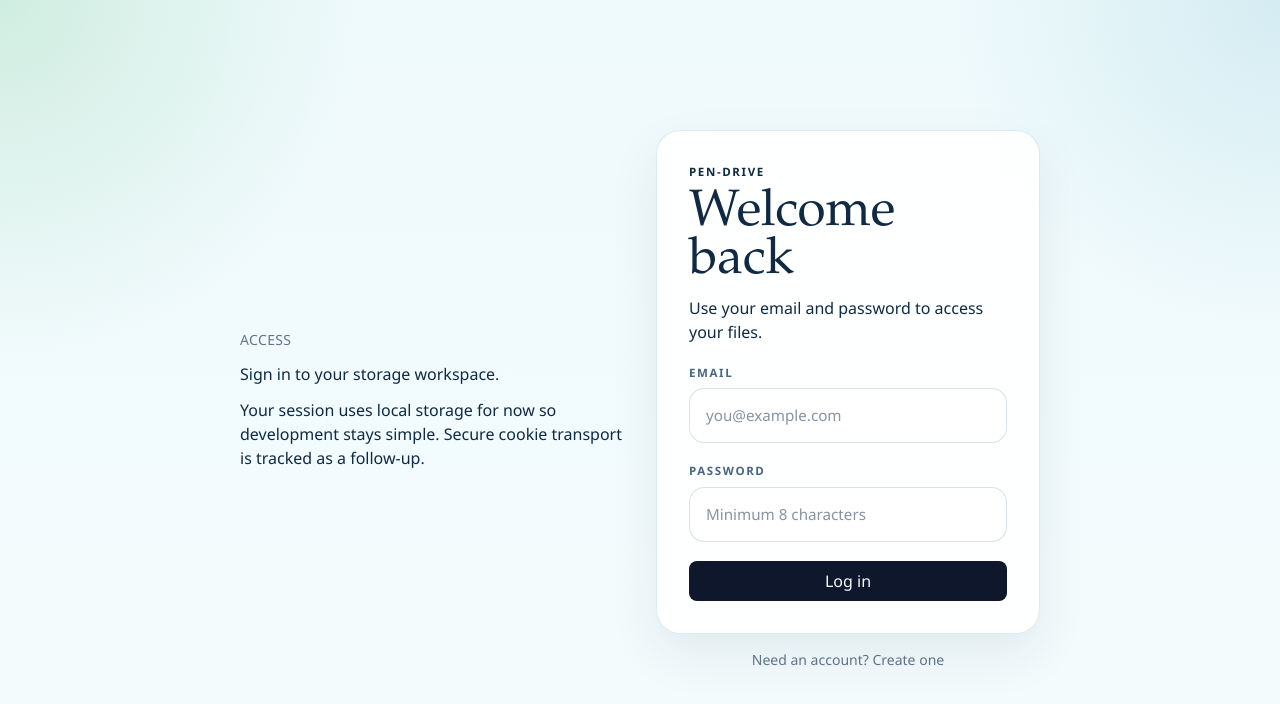
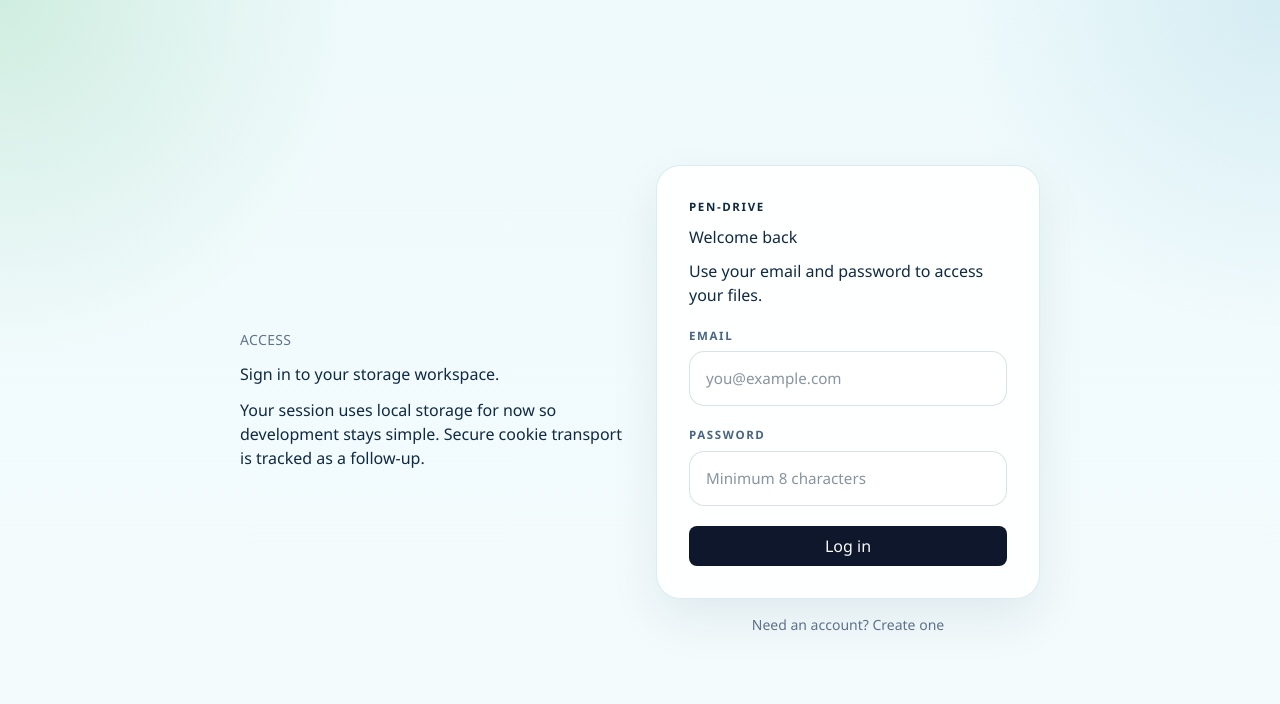
Before and after one commit to tdhankhar/pen-drive, a React (Vite) app in the folder frontend/: page /login in a window 1280 px wide. Shown: the top 704 px of the page. Built offline with nearby package versions, Linux system fonts and the light colour scheme; no server answers.

Commit message:
fix: convert auth-card and auth-copy to tailwind in auth-form

```diff
--- a/frontend/src/App.css
+++ b/frontend/src/App.css
@@ -4,30 +4,6 @@
   place-items: center;
   color: var(--ink-muted);
   font-size: 1.05rem;
-}
-
-.auth-card {
-  width: min(100%, 28rem);
-  display: grid;
-  gap: 1.2rem;
-  padding: 2rem;
-  border: 1px solid rgba(22, 138, 173, 0.16);
-  border-radius: 1.5rem;
-  background: rgba(255, 255, 255, 0.88);
-  box-shadow: 0 20px 50px rgba(8, 43, 54, 0.08);
-  backdrop-filter: blur(14px);
-}
-
-.auth-copy {
-  display: grid;
-  gap: 0.6rem;
-}
-
-.auth-copy h1 {
-  margin: 0;
-  font-family: var(--font-display);
-  line-height: 0.95;
-  font-size: clamp(2.3rem, 4vw, 3.4rem);
 }
 
 .field {
--- a/frontend/src/components/auth-form.tsx
+++ b/frontend/src/components/auth-form.tsx
@@ -22,7 +22,7 @@ export function AuthForm({
 
   return (
     <form
-      className="auth-card"
+      className="grid w-full max-w-[28rem] gap-5 rounded-3xl border border-[rgba(22,138,173,0.16)] bg-white/[0.88] p-8 shadow-[0_20px_50px_rgba(8,43,54,0.08)] backdrop-blur-[14px]"
       onSubmit={async (event) => {
         event.preventDefault();
         setError(null);
@@ -39,7 +39,7 @@ export function AuthForm({
         }
       }}
     >
-      <div className="auth-copy">
+      <div className="grid gap-[0.6rem]">
         <p className="eyebrow">pen-drive</p>
         <h1>{title}</h1>
         <p>{subtitle}</p>
```
